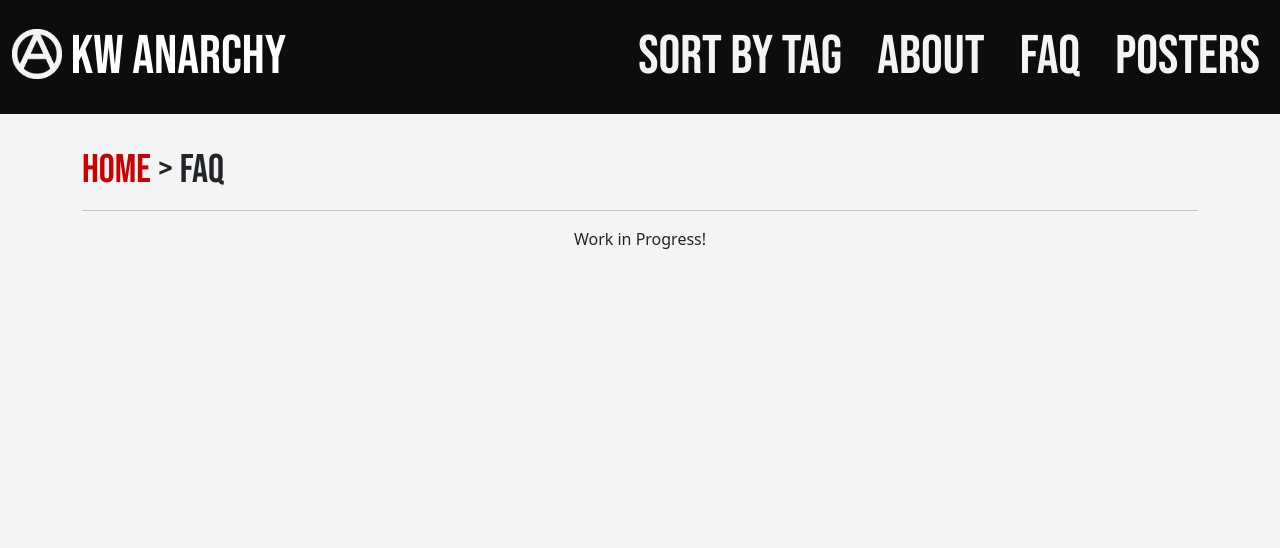
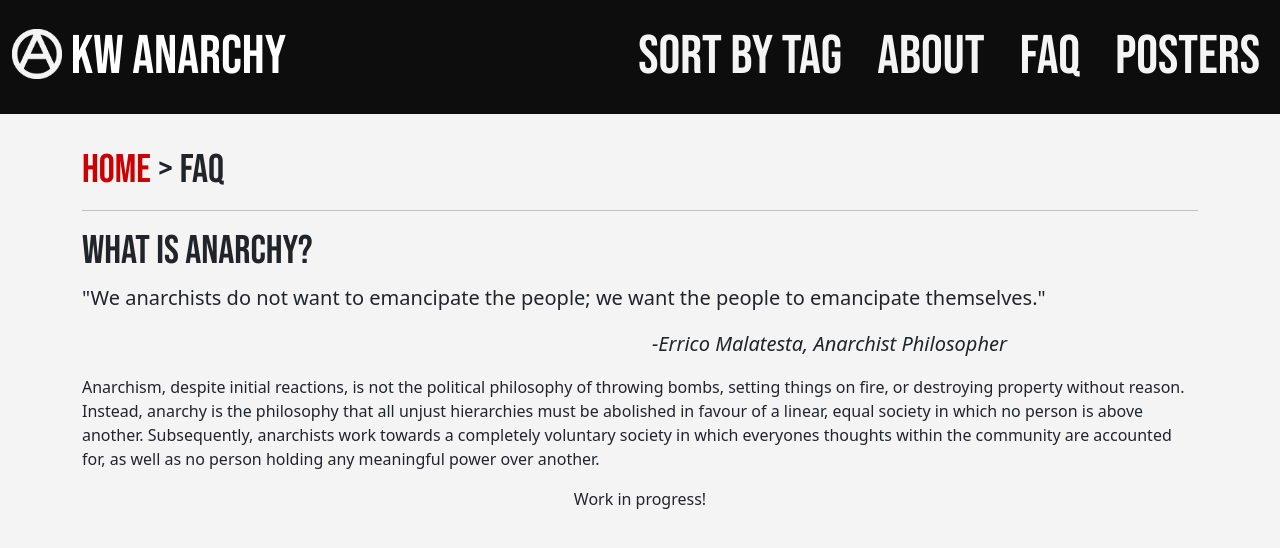
Before and after one commit to kwanarchy/blog-source, a Jekyll site: the page built from kwanarchy/faq.md, in a window 1280 px wide. Shown: the top 548 px of the page. Built offline with Jekyll 4.4.1, drawn with Linux system fonts in a browser that asks for light colours.

```diff
--- a/kwanarchy/faq.md
+++ b/kwanarchy/faq.md
@@ -1,9 +1,19 @@
 ---
 layout: page
-title: faq
-permalink: faq
+title: FAQ
+permalink: FAQ
 ---
 
+# What is Anarchy?
+<div class="blockquote">
+    <p>"We anarchists do not want to emancipate the people; we want the people to emancipate themselves."</p>
+    <div class="row">
+        <cite class="col-md-4 offset-md-6">-Errico Malatesta, Anarchist Philosopher</cite>
+    </div>
+</div>
+
+Anarchism, despite initial reactions, is not the political philosophy of throwing bombs, setting things on fire, or destroying property without reason. Instead, anarchy is the philosophy that all unjust hierarchies must be abolished in favour of a linear, equal society in which no person is above another. Subsequently, anarchists work towards a completely voluntary society in which everyones thoughts within the community are accounted for, as well as no person holding any meaningful power over another.
+
 <div class="text-center">
-Work in Progress!
+Work in progress!
 </div>
```
Also changed, not shown: kwanarchy/Sort-by-Tag.md (+4 -2 lines), kwanarchy/_layouts/post.html (+11 -1 lines), kwanarchy/_posts/2021-03-01-Test.md (+5 -0 lines), kwanarchy/_posts/2021-03-02-What-Is-Anarchism.md (added, +8 -0 lines), kwanarchy/postersImages/posters/definition2.png (added).
